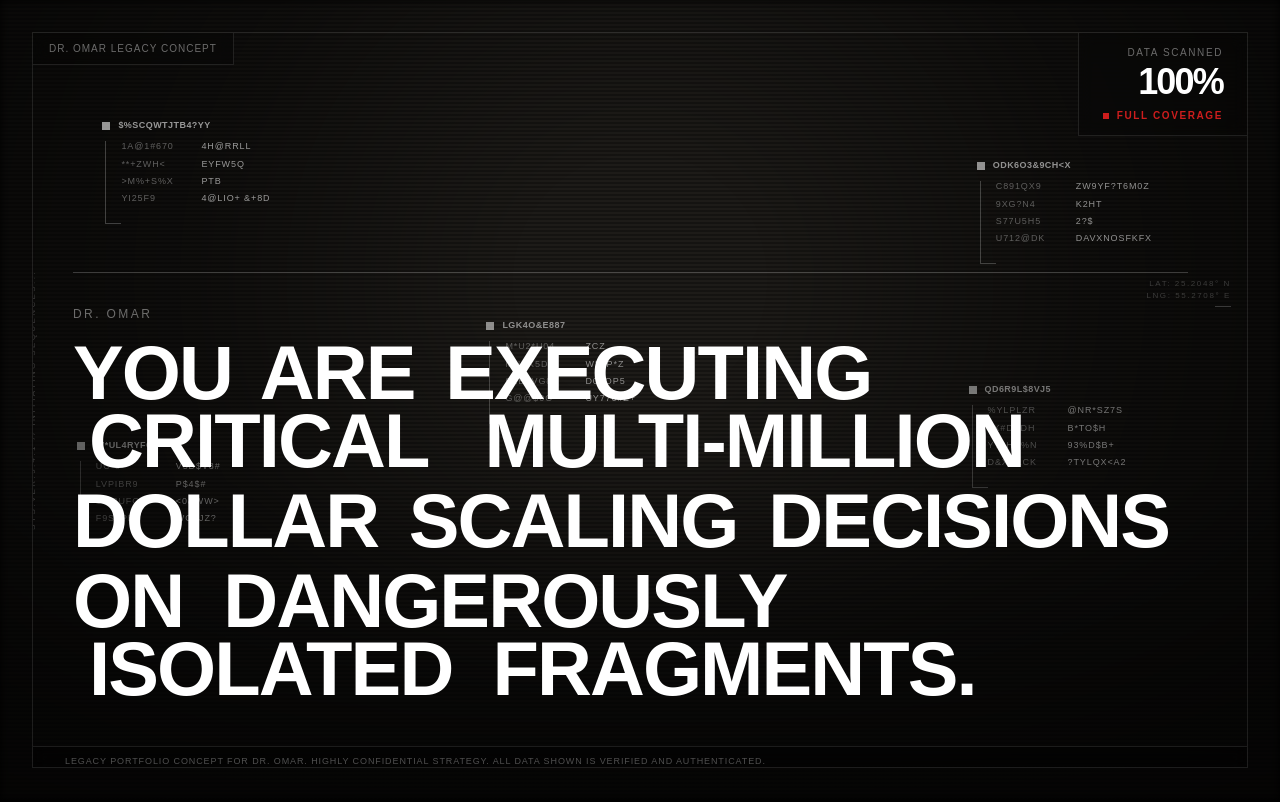
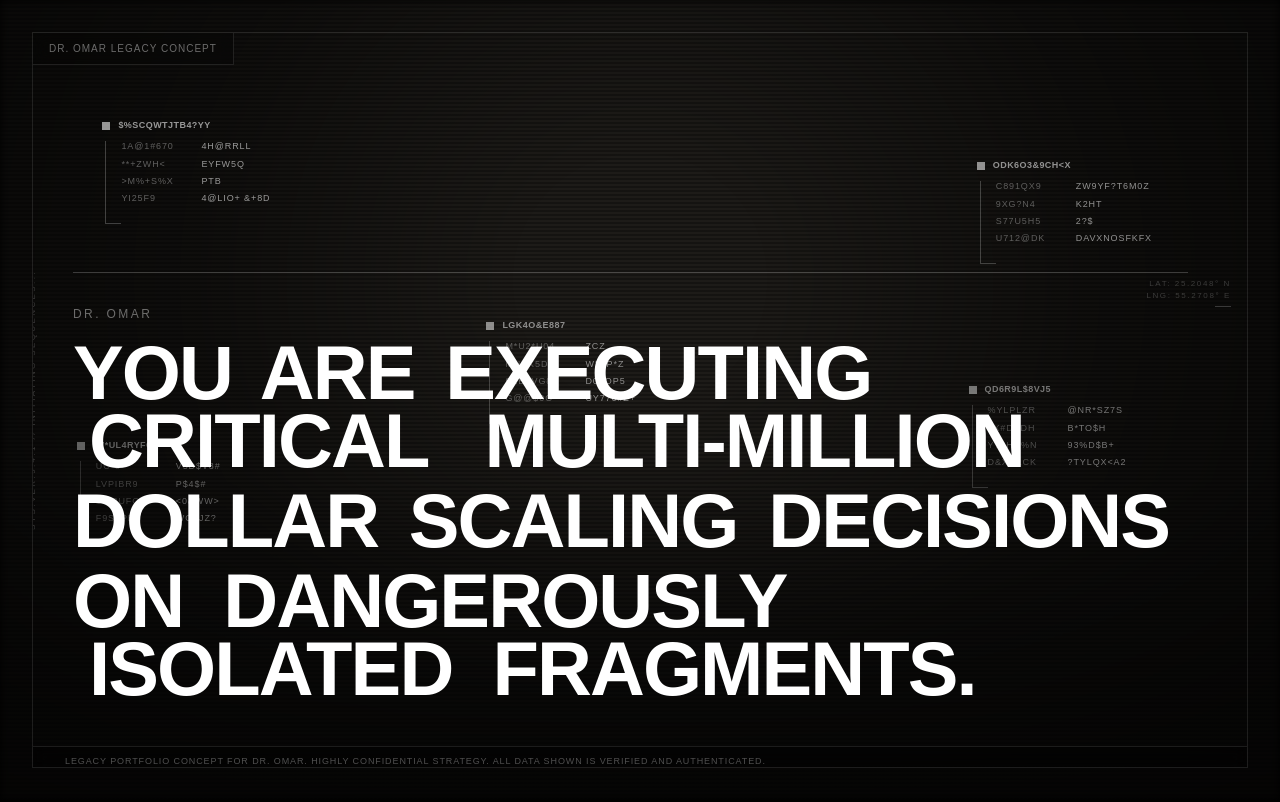
Before and after one commit to Shaamil777/dr.omar_portfolio, a Next.js app: page / in a window 1280 px wide. Shown: the top 802 px of the page. Built offline with nearby package versions, Linux system fonts and the light colour scheme; a web font is replaced by a local one.

Commit message:
feat:removed data scanned part from hero

```diff
--- a/src/sections/home/HeroContent.tsx
+++ b/src/sections/home/HeroContent.tsx
@@ -180,15 +180,7 @@ const HeroContent = forwardRef<HTMLDivElement>((props, ref) => {
              DR. OMAR LEGACY CONCEPT
            </div>
 
-           {/* Top Right Box */}
-           <div className="border-b border-l border-white/10 px-3 sm:px-6 py-2 sm:py-3 flex flex-col font-courier tracking-widest text-right items-end bg-black/20 backdrop-blur-sm">
-             <div className="text-[8px] sm:text-[10px] text-white/40 uppercase mb-1">DATA SCANNED</div>
-             <div className="text-2xl sm:text-4xl font-bold font-helvetica text-white leading-none tracking-tighter">100%</div>
-             <div className="flex items-center gap-1 sm:gap-2 mt-1 sm:mt-2 text-[8px] sm:text-[10px] uppercase font-bold text-[#CD1D1D]">
-                <div className="w-1.5 h-1.5 bg-[#CD1D1D]"></div>
-                <div>FULL COVERAGE</div>
-             </div>
-           </div>
+
         </div>
 
         {/* BOTTOM ROW (Huge Text) */}
```
